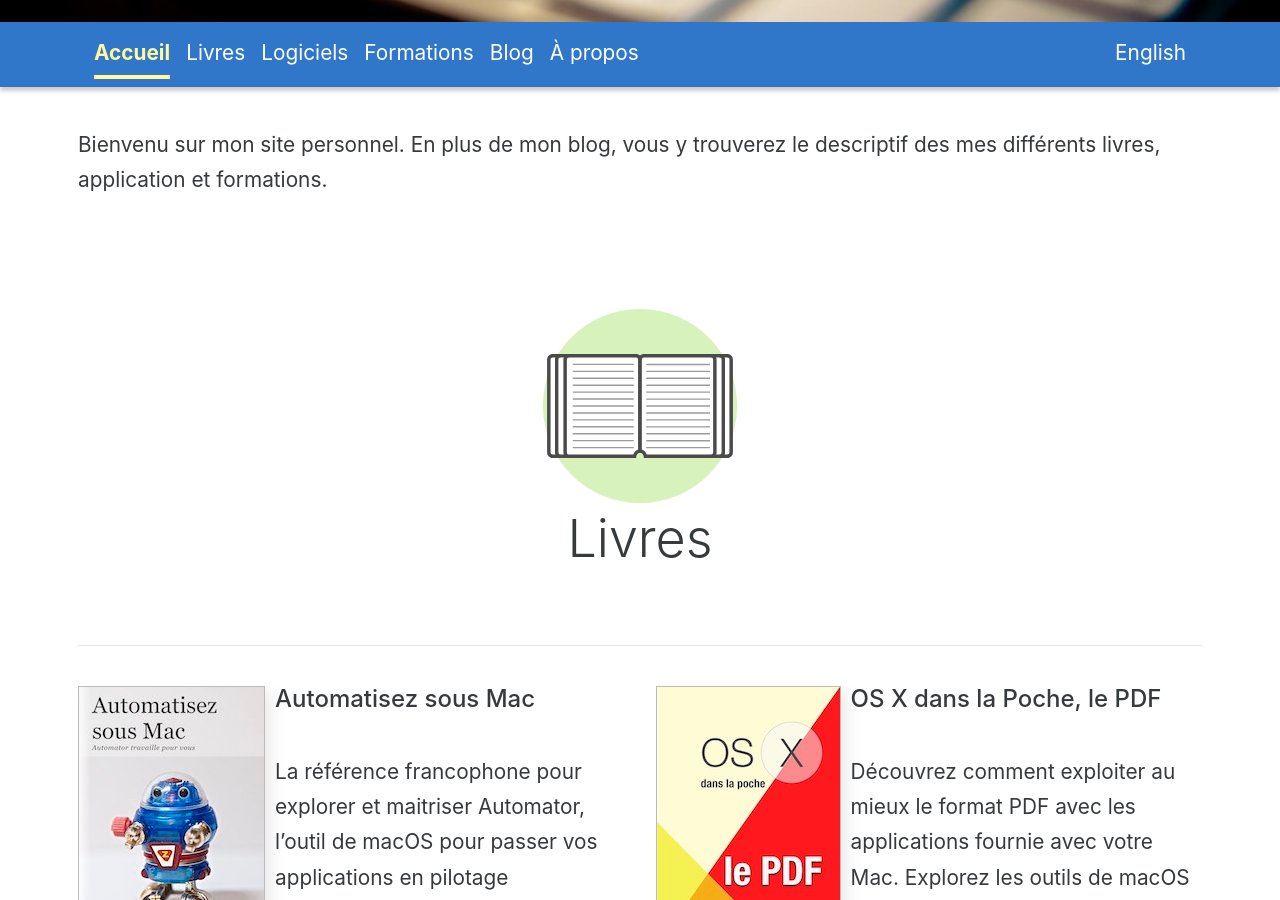
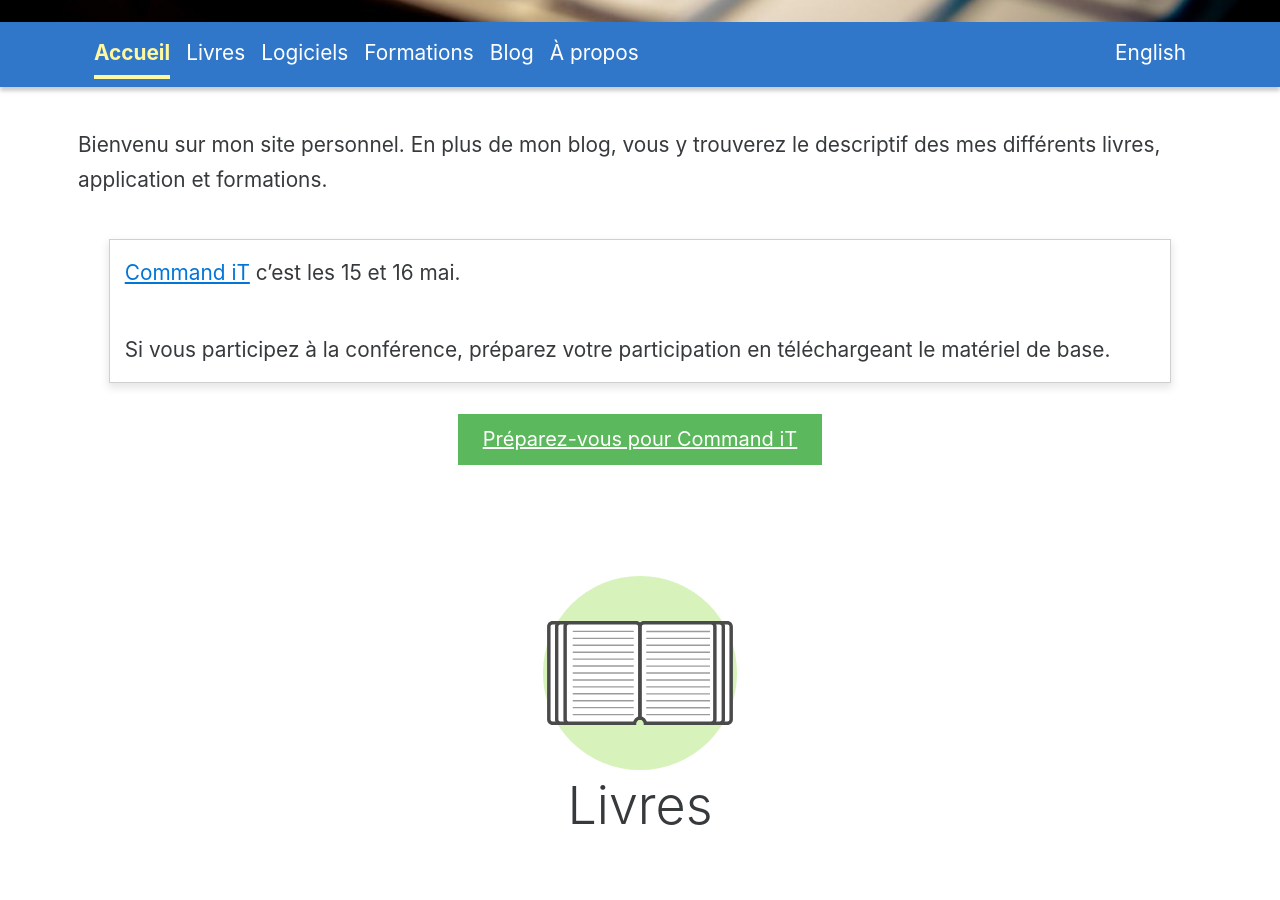
Before and after one commit to Sylvain-Gamel-fr/Sylvain-Gamel-fr.github.io, a Jekyll site: the page built from fr/index.md, in a window 1280 px wide and 900 px high, scrolled down 698 px. Built offline with Jekyll 4.4.1, drawn with Linux system fonts in a browser that asks for light colours.

Commit message:
Added link to home page.

```diff
--- a/fr/index.md
+++ b/fr/index.md
@@ -13,6 +13,18 @@ Bienvenu sur mon site personnel.
 En plus de mon blog, vous y trouverez le descriptif des mes différents
 livres, application et formations.
 
+> [Command iT][cit] c'est les 15 et 16 mai.
+>
+> Si vous participez à la conférence, préparez votre participation
+> en téléchargeant le matériel de base.
+
+<div class="text-xs-center">
+    <a href="/fr/formations/command-it-2019.html"
+       title="Command-iT téléchargez le matériel de présentation"
+       class="btn btn-lg btn-success">
+    Préparez-vous pour Command iT
+    </a>
+</div>
 
 {% include page/section-title.html
     title="Livres"
```
Also changed, not shown: other parts of fr/index.md (+2 -0 lines).
